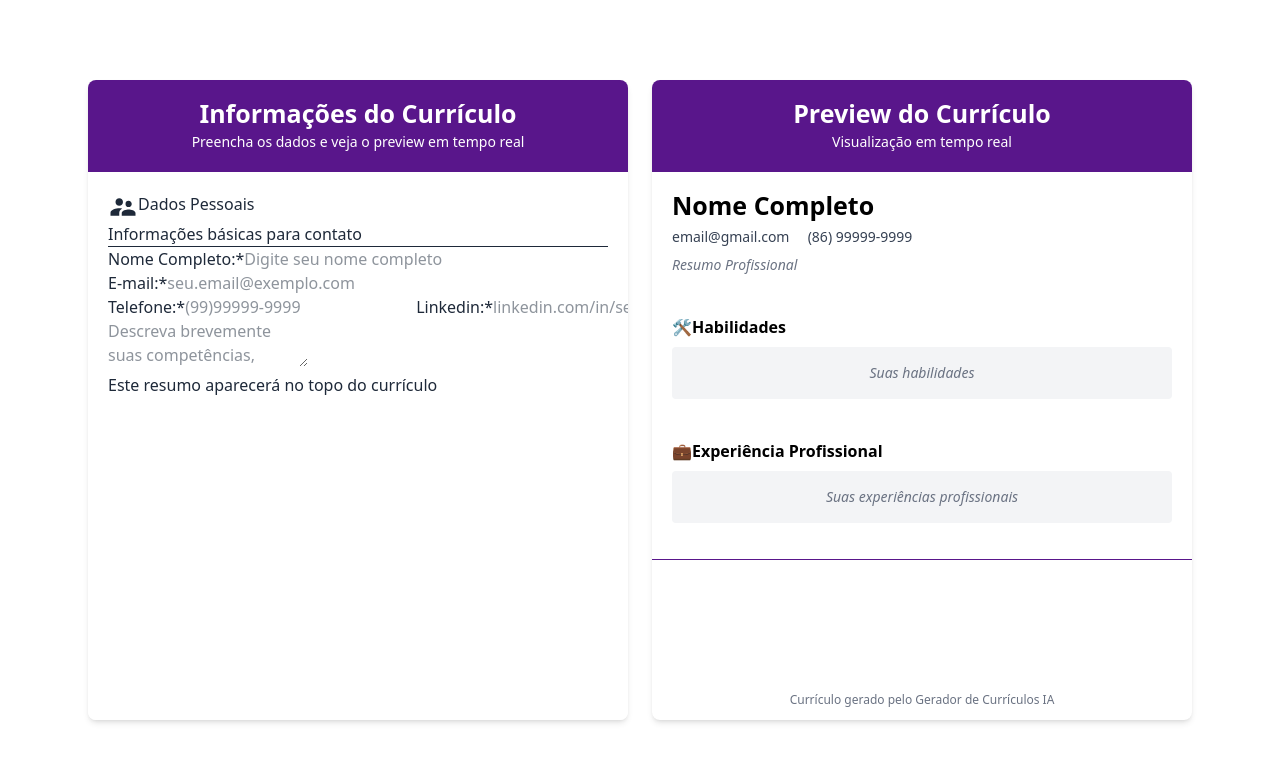
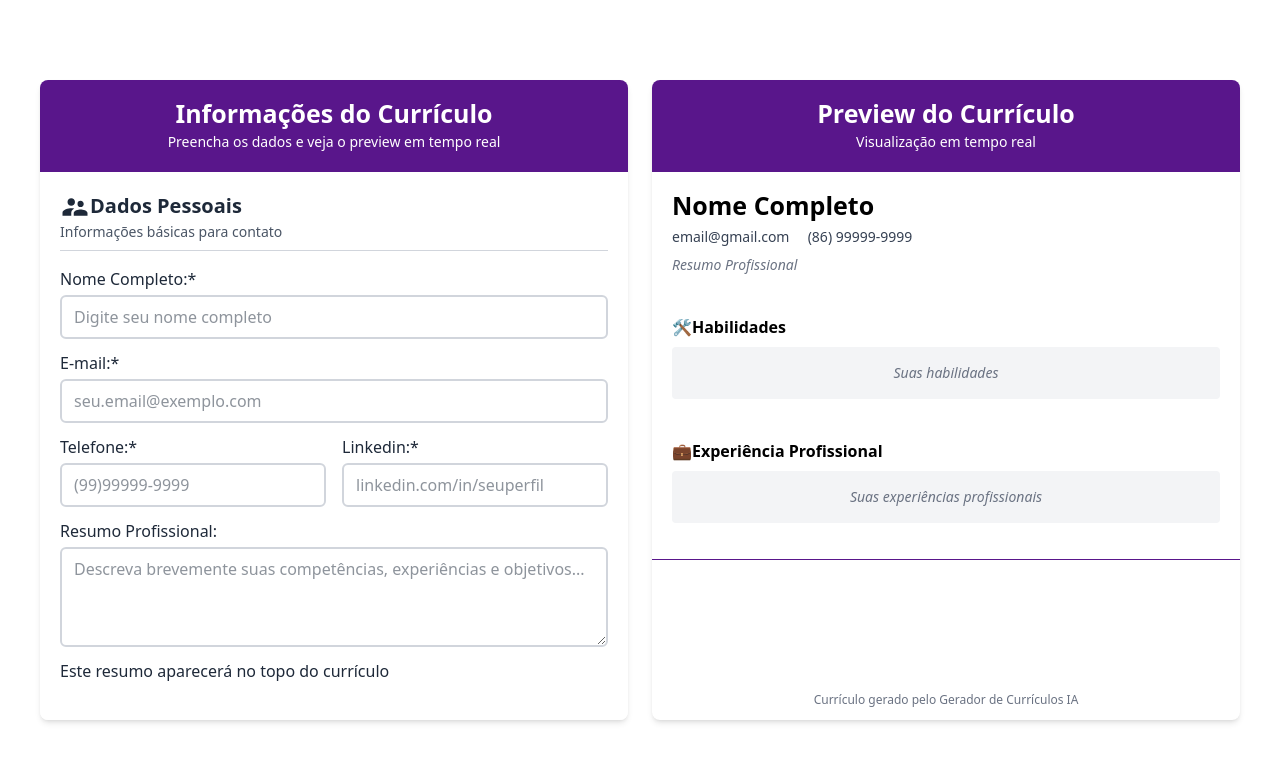
Before and after one commit to Raquelc19/ProjetoCVBuilder, a React (Vite) app in the folder Projeto-CV-Builder/: page / in a window 1280 px wide. Shown: the top 762 px of the page. Built offline with nearby package versions, Linux system fonts and the light colour scheme.

Commit message:
desenvolvido lado esquerdo da aplicação, tanto em estrutura como design

```diff
--- a/Projeto-CV-Builder/src/index.css
+++ b/Projeto-CV-Builder/src/index.css
@@ -55,6 +55,23 @@ button:focus-visible {
   outline: 4px auto -webkit-focus-ring-color;
 }
 
+button {
+  @apply appearance-none bg-gray-300 font-semibold;
+}
+
+input {
+  @apply mt-1 mb-3 pt-2 pb-2 pl-3 border-2 border-gray-300 rounded-md;
+}
+
+textarea {
+  @apply h-25 mt-1 mb-3 pt-2 pb-2 pl-3 border-2 border-gray-300 rounded-md;
+}
+
+.add-btn {
+  width: 3.2rem;
+  height: 2.7rem;
+}
+
 @media (prefers-color-scheme: light) {
   :root {
     color: #213547;
--- a/Projeto-CV-Builder/src/pages/curriculo.tsx
+++ b/Projeto-CV-Builder/src/pages/curriculo.tsx
@@ -1,4 +1,5 @@
-import { MdSupervisorAccount } from "react-icons/md";
+import { MdSupervisorAccount, MdWorkOutline } from "react-icons/md";
+import { FiTool } from "react-icons/fi";
 
 function CurriculumPreview() {
   return (
@@ -6,37 +7,78 @@ function CurriculumPreview() {
     <main className="min-h-screen w-screen grid place-items-center bg-white">
       <div className="flex justify-center w-[100vw] max-w-[1200px] h-[80vh] gap-6 mx-auto">
 
-        <section className="w-[45%] bg-white rounded-lg shadow-md flex flex-col overflow-y-auto">
+        <section className="w-[55%] bg-white rounded-lg shadow-md flex flex-col overflow-y-auto">
           <div className="bg-purple-900 text-white p-5 text-center">
             <h1 className="text-[25px] font-bold">Informações do Currículo</h1>
             <p className="text-sm mt-1">Preencha os dados e veja o preview em tempo real</p>
           </div>
           <div className="dados-pessoais m-5 text-gray-800">
-            <div className="titulo-dados-pessoais flex"><MdSupervisorAccount className="text-3xl"/><h2>Dados Pessoais</h2></div>
-            <p className="">Informações básicas para contato</p>
-            <hr/>
-            <div className="area-nome">
+            <div className="titulo-dados-pessoais flex"><MdSupervisorAccount className="text-3xl"/><h2 className="font-semibold text-xl mt-0.4">Dados Pessoais</h2></div>
+              <p className="text-gray-600 text-sm mb-2">Informações básicas para contato</p>
+              <hr className="text-gray-300 mb-4"/>
+            <div className="area-nome flex flex-col">
               <label className="info-dados">Nome Completo:*</label>
-              <input type="text" placeholder="Digite seu nome completo"></input>
+              <input type="text " placeholder="Digite seu nome completo"></input>
             </div>
-            <div className="area-nome">
+            <div className="area-email flex flex-col">
               <label className="info-dados">E-mail:*</label>
               <input type="email" placeholder="seu.email@exemplo.com"></input>
             </div>
             <div className="area-tel-lkdin flex">
-              <label className="info-dados">Telefone:*</label>
-              <input type="text" placeholder="(99)99999-9999"></input>
-              <label className="info-dados">Linkedin:*</label>
-              <input type="email" placeholder="linkedin.com/in/seuperfil"></input>
+              <div className="flex flex-col mr-4 w-full">
+                <label className="info-dados">Telefone:*</label>
+                <input type="text" placeholder="(99)99999-9999"></input>
+              </div>
+              <div className="flex flex-col w-full">
+                <label className="info-dados">Linkedin:*</label>
+                <input type="email" placeholder="linkedin.com/in/seuperfil"></input>
+              </div>
             </div>
-            <div className="resum-profissional">
+            <div className="resum-profissional flex flex-col">
+              <label className="info-resumo">Resumo Profissional:</label>
               <textarea placeholder="Descreva brevemente suas competências, experiências e objetivos..."></textarea>
               <p>Este resumo aparecerá no topo do currículo</p>
             </div>
           </div>
+          <div className="habilidades m-5 text-gray-800">
+            <div className="titulo-habilidades flex"><FiTool className="text-2xl"/><h2 className="font-semibold text-xl mt-0.4">Habilidades</h2></div>
+              <p className="text-gray-600 text-sm mb-2">Adicione suas principais competências</p>
+              <hr className="text-gray-300 mb-4"/>
+            <div className="area-nome flex flex-col"></div>
+            <div>
+              <input className="w-3/5 text-sm" type="text" placeholder="Nome da Habilidades (ex.: React, JS"></input>
+              <select className="mt-1 mb-3 ml-3 mr-3 pt-1.5 pb-2 pl-3 border-2 border-gray-300 rounded-md">
+                <option>Básico</option>
+                <option>Intermediário</option>
+                <option>Avanço</option>
+              </select>
+              <button className="add-btn text-white font-bold">+</button>
+            </div>
+            <div className="text-center">
+              <div className="flex justify-center mt-6">
+                <FiTool className="text-6xl text-gray-300 items-center justify-items-center"/>
+              </div>
+              <p className="text-gray-600 text-base">Nenhuma habilidade adicionada ainda</p>
+              <p className="text-gray-600 text-sm mb-2">Adicione suas principais competências técnicas</p>
+            </div>
+          </div>
+          <div className="experiencias m-5 text-gray-800 mb-15">
+            <div className="titulo-experiencias flex"><MdWorkOutline className="text-2xl"/><h2 className="font-semibold text-xl mt-0.4">Experiência Profissional</h2></div>
+              <p className="text-gray-600 text-sm mb-2">Adicione suas principais competências</p>
+              <hr className="text-gray-300 mb-4"/>
+            <div className="area-nome flex flex-col"></div>
+            <input className="w-full h-1/5 border-dashed text-center" type="text" placeholder="+ Adicionar Experiência"></input>
+            <div className="text-center">
+              <div className="flex justify-center mt-6">
+                <MdWorkOutline className="text-6xl text-gray-300 items-center justify-items-center"/>
+              </div>
+              <p className="text-gray-600 text-base">Nenhuma habilidade adicionada ainda</p>
+              <p className="text-gray-600 text-sm mb-2">Adicione suas principais competências técnicas</p>
+            </div>
+          </div>
         </section>
 
-        <section className="w-[45%] bg-white rounded-lg shadow-md flex flex-col overflow-y-auto h-full">
+        <section className="w-[55%] bg-white rounded-lg shadow-md flex flex-col overflow-y-auto h-full">
           <div className="bg-purple-900 text-white p-5 text-center">
             <h1 className="text-[25px] font-bold">Preview do Currículo</h1>
             <p className="text-sm mt-1">Visualização em tempo real</p>
```
